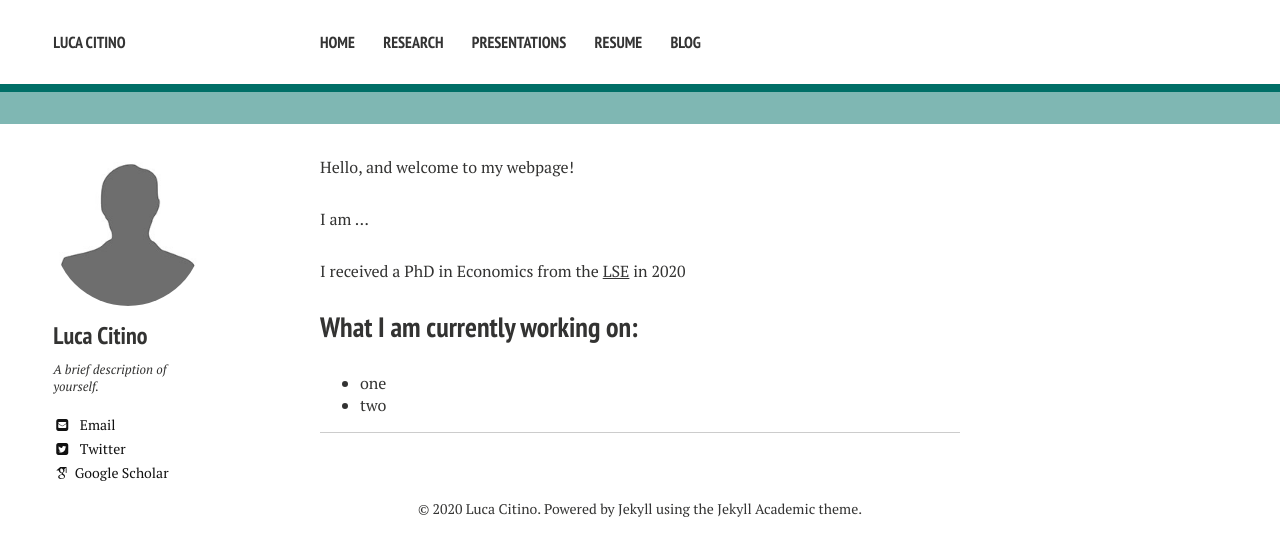
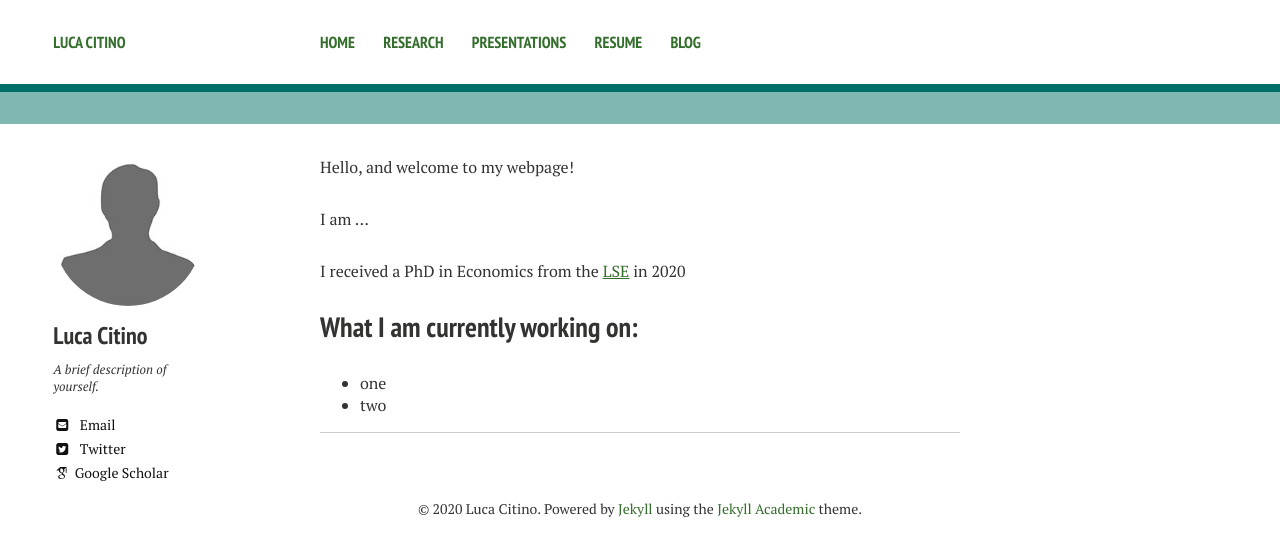
Before and after one commit to luca-citino/luca-citino.github.io, a Jekyll site: the page built from index.md, in a window 1280 px wide. Shown: the top 556 px of the page. Built offline with Jekyll 4.4.1, drawn with Linux system fonts in a browser that asks for light colours; nearby versions of some CDN libraries; some web fonts are replaced.

Commit message:
change colors!

```diff
--- a/_sass/variables.scss
+++ b/_sass/variables.scss
@@ -52,7 +52,7 @@ $vimeo-color        : #1ab7ea;
 $youtube-color      : #ff3333;
 
 /* links */
-$linkcolor 		    : #343434;
+$linkcolor 		    : #346e2c;
 $link-color       : $linkcolor;
 $linkcolorhover 	: darken($linkcolor, 10);
 $linkcolorvisited : lighten($linkcolorhover, 20);
```
